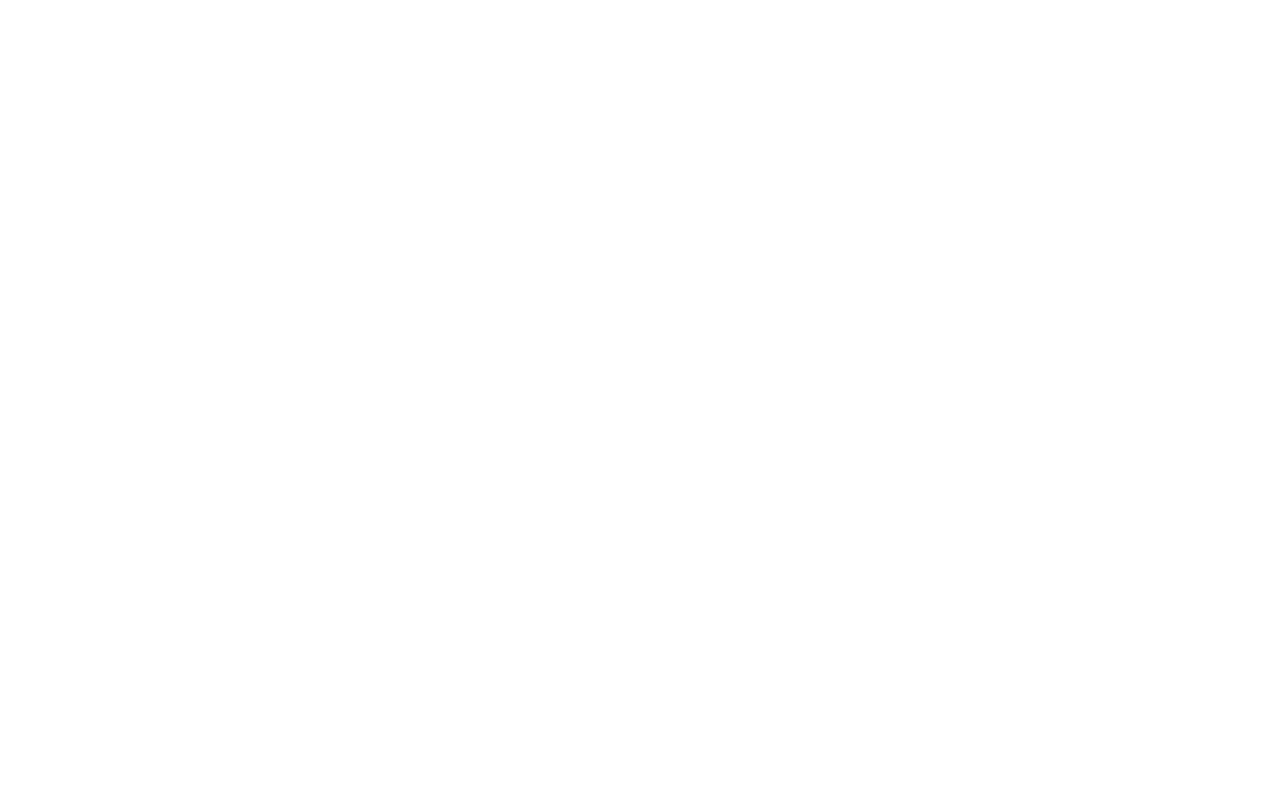
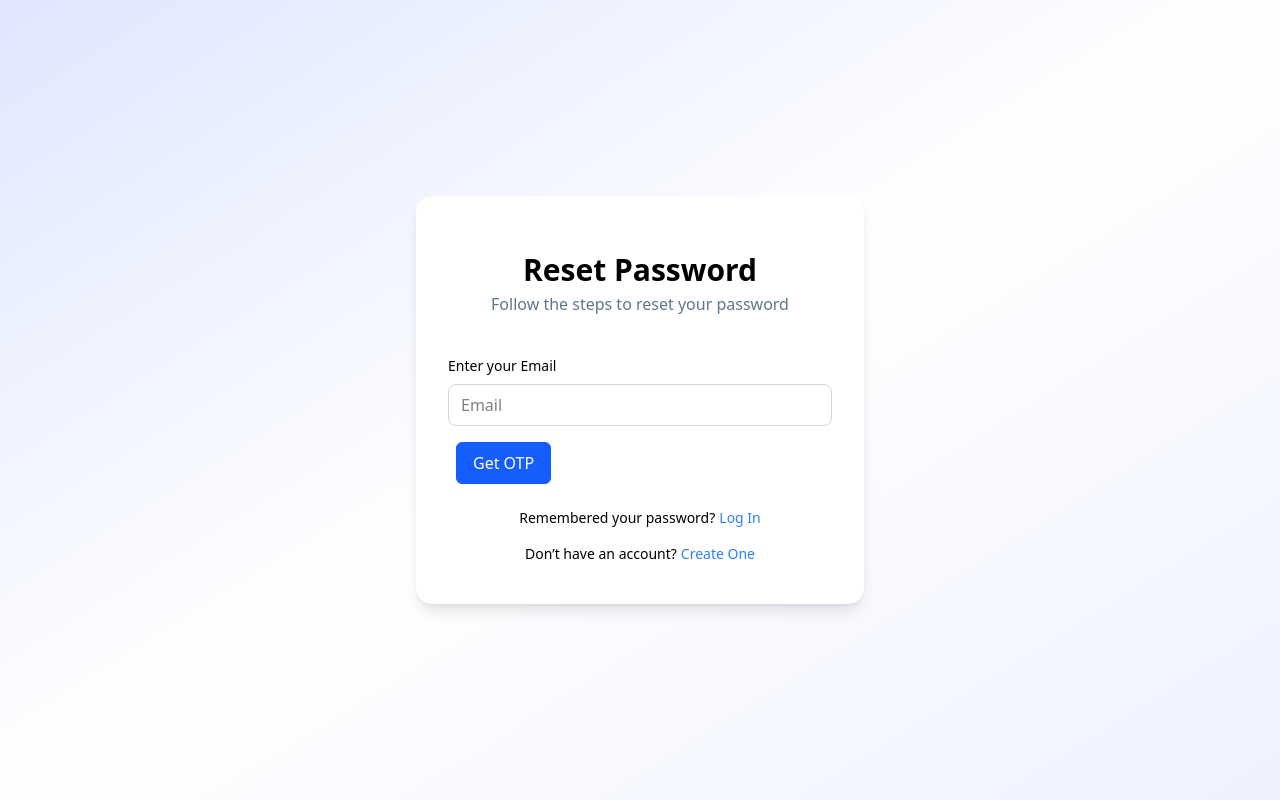
Before and after one commit to BLITzZ0/Pay-Money, a React (Vite) app in the folder frontend/: page /forget-password in a window 1280 px wide. Before the commit this address had no page. Built offline with nearby package versions, Linux system fonts and the light colour scheme.

Commit message:
Updated f-b

```diff
--- a/frontend/src/App.jsx
+++ b/frontend/src/App.jsx
@@ -6,6 +6,7 @@ import { Dashboard } from './pages/Dashboard';
 import { SendMoney } from './pages/SendMoney';
 import { LandingPage } from './pages/LandingPage';
 import { Transactions } from './pages/Transactions';
+import { ForgetPassword } from './pages/ForgetPassword';
 
 function App() {
   return (
@@ -17,6 +18,7 @@ function App() {
         <Route path="/dashboard" element={<Dashboard/>} />
         <Route path="/sendmoney" element={<SendMoney />}/>
         <Route path="/transactions" element = {<Transactions/>}/>
+        <Route path ="/forget-password" element={<ForgetPassword/>} />
       </Routes>
     </BrowserRouter>
   );
--- /dev/null
+++ b/frontend/src/components/OtpBox.jsx
@@ -0,0 +1,47 @@
+import { useRef } from "react";
+
+export function OtpBox({ label, length = 6, onChange }) {
+  const inputsRef = useRef([]);
+
+  const handleChange = (e, index) => {
+    const value = e.target.value;
+
+    // Only digits
+    if (!/^\d*$/.test(value)) return;
+
+    if (value.length === 1 && index < length - 1) {
+      inputsRef.current[index + 1].focus();
+    }
+
+    // Collect OTP string
+    const otp = inputsRef.current.map(input => input.value).join("");
+    onChange?.(otp);
+  };
+
+  const handleKeyDown = (e, index) => {
+    if (e.key === "Backspace" && !e.target.value && index > 0) {
+      inputsRef.current[index - 1].focus();
+    }
+  };
+
+  return (
+    <div>
+      {label && (
+        <div className="text-sm font-medium text-left py-2">{label}</div>
+      )}
+      <div className="flex space-x-2">
+        {Array.from({ length }).map((_, i) => (
+          <input
+            key={i}
+            type="text"
+            maxLength="1"
+            className="w-10 h-12 text-center text-lg border border-gray-300 rounded-lg focus:outline-none focus:ring-2 focus:ring-blue-500"
+            onChange={(e) => handleChange(e, i)}
+            onKeyDown={(e) => handleKeyDown(e, i)}
+            ref={(el) => (inputsRef.current[i] = el)}
+          />
+        ))}
+      </div>
+    </div>
+  );
+}
--- /dev/null
+++ b/frontend/src/pages/ForgetPassword.jsx
@@ -0,0 +1,121 @@
+import { useState } from "react";
+import axios from "axios";
+import Heading from "../components/Heading";
+import { InputBox } from "../components/InputBox";
+import { SubHeading } from "../components/SubHeading";
+import { OtpBox } from "../components/OtpBox";
+import { Button } from "../components/Button";
+import { BottomWarning } from "../components/BottomWarning";
+
+export function ForgetPassword() {
+  const [step, setStep] = useState(1);
+  const [Email, setEmail] = useState("");
+  const [Otp, setOtp] = useState("");
+  const [Password, setPassword] = useState("");
+  const [RePassword, setRePassword] = useState("");
+
+  // API base URL
+  const API = "http://localhost:3000/api/user"; // change to your backend URL
+
+  // Step 1: Request OTP
+  const handleGetOtp = async () => {
+    try {
+      if (!Email) {
+        alert("Please enter your email");
+        return;
+      }
+      const res = await axios.post(`${API}/forget-password`, { email: Email });
+      alert(res.data.Message);
+      setStep(2);
+    } catch (error) {
+      alert(error.response?.data?.error || "Something went wrong");
+    }
+  };
+
+  // Step 2: Verify OTP (move to password reset step)
+  const handleVerifyOtp = () => {
+    if (!Otp) {
+      alert("Please enter OTP");
+      return;
+    }
+    setStep(3); // 👉 You can also call backend verify API if you want separate verification
+  };
+
+  // Step 3: Reset Password
+  const handleResetPassword = async () => {
+    try {
+      if (!Password || !RePassword) {
+        alert("Please fill all fields");
+        return;
+      }
+      if (Password !== RePassword) {
+        alert("Passwords do not match");
+        return;
+      }
+
+      const res = await axios.post(`${API}/reset-password`, {
+        email: Email,
+        otp: Otp,
+        newPassword: Password,
+      });
+
+      alert(res.data.Message);
+      // Optional: redirect to login
+      window.location.href = "/login";
+    } catch (error) {
+      alert(error.response?.data?.error || "Something went wrong");
+    }
+  };
+
+  return (
+    <div className="flex items-center justify-center min-h-screen bg-gradient-to-br from-indigo-100 via-white to-indigo-50">
+      <div className="bg-white w-full max-w-md p-8 rounded-2xl shadow-lg">
+        <Heading label="Reset Password" />
+        <SubHeading label="Follow the steps to reset your password" />
+
+        {/* STEP 1: Enter Email */}
+        {step === 1 && (
+          <div className="space-y-4 mt-4">
+            <InputBox
+              label="Enter your Email"
+              placeholder="Email"
+              onChange={(e) => setEmail(e.target.value)}
+            />
+            <Button label="Get OTP" onClick={handleGetOtp} />
+          </div>
+        )}
+
+        {/* STEP 2: Enter OTP */}
+        {step === 2 && (
+          <div className="space-y-4 mt-4">
+            <OtpBox label="Enter OTP" length={6} onChange={(otp) => setOtp(otp)} />
+            <Button label="Verify OTP" onClick={handleVerifyOtp} />
+          </div>
+        )}
+
+        {/* STEP 3: Reset Password */}
+        {step === 3 && (
+          <div className="space-y-4 mt-4">
+            <InputBox
+              label="Enter New Password"
+              placeholder="Password"
+              onChange={(e) => setPassword(e.target.value)}
+            />
+            <InputBox
+              label="Re-Enter Your Password"
+              placeholder="Reenter Password"
+              onChange={(e) => setRePassword(e.target.value)}
+            />
+            <Button label="Reset Password" onClick={handleResetPassword} />
+          </div>
+        )}
+
+        {/* Bottom Links */}
+        <div className="mt-4 text-center">
+          <BottomWarning label="Remembered your password?" buttontext="Log In" to="/login" />
+          <BottomWarning label="Don’t have an account?" buttontext="Create One" to="/signup" />
+        </div>
+      </div>
+    </div>
+  );
+}
--- a/frontend/src/pages/Login.jsx
+++ b/frontend/src/pages/Login.jsx
@@ -57,7 +57,7 @@ const API_URL = import.meta.env.VITE_API_URL;
           <BottomWarning
             label="Forget Password?"
             buttontext="Reset"
-            to="/signup"
+            to="/forget-password"
           />
           <BottomWarning
             label="Don't have an Account?"
```
Also changed, not shown: 1 other file (tests, documents, lock files or other folders).
